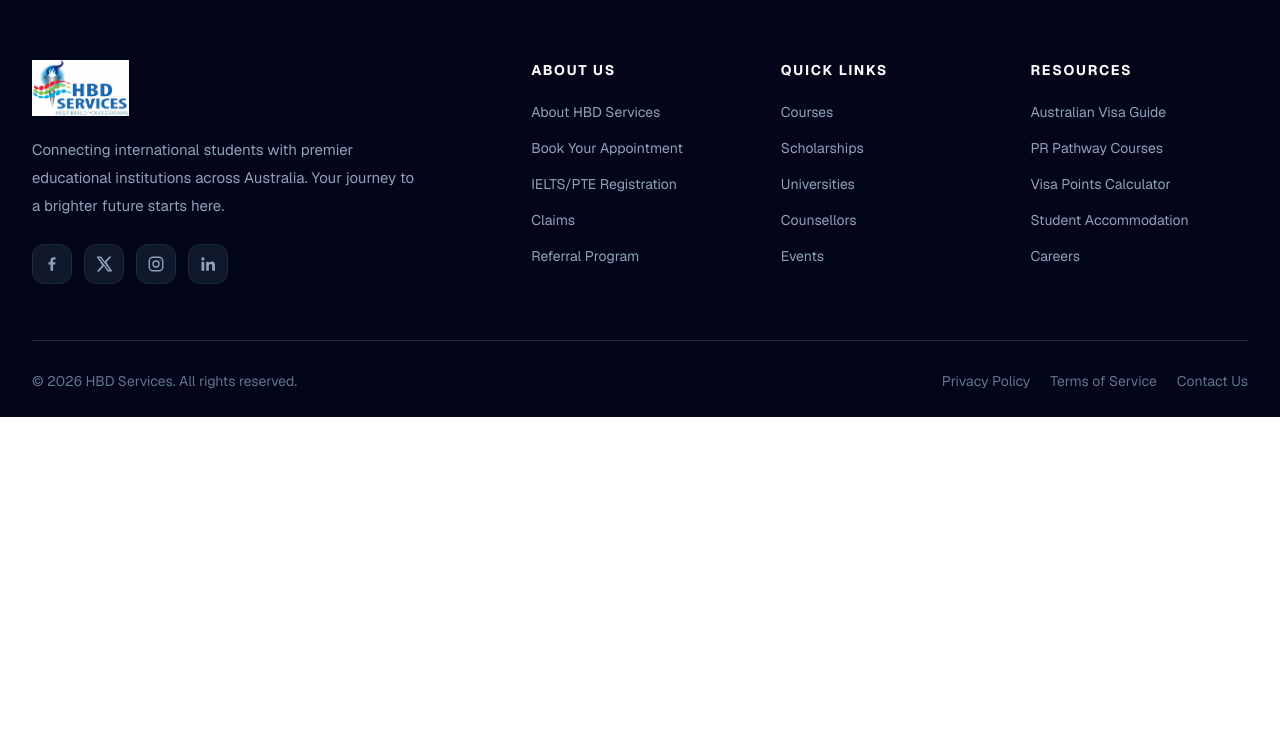
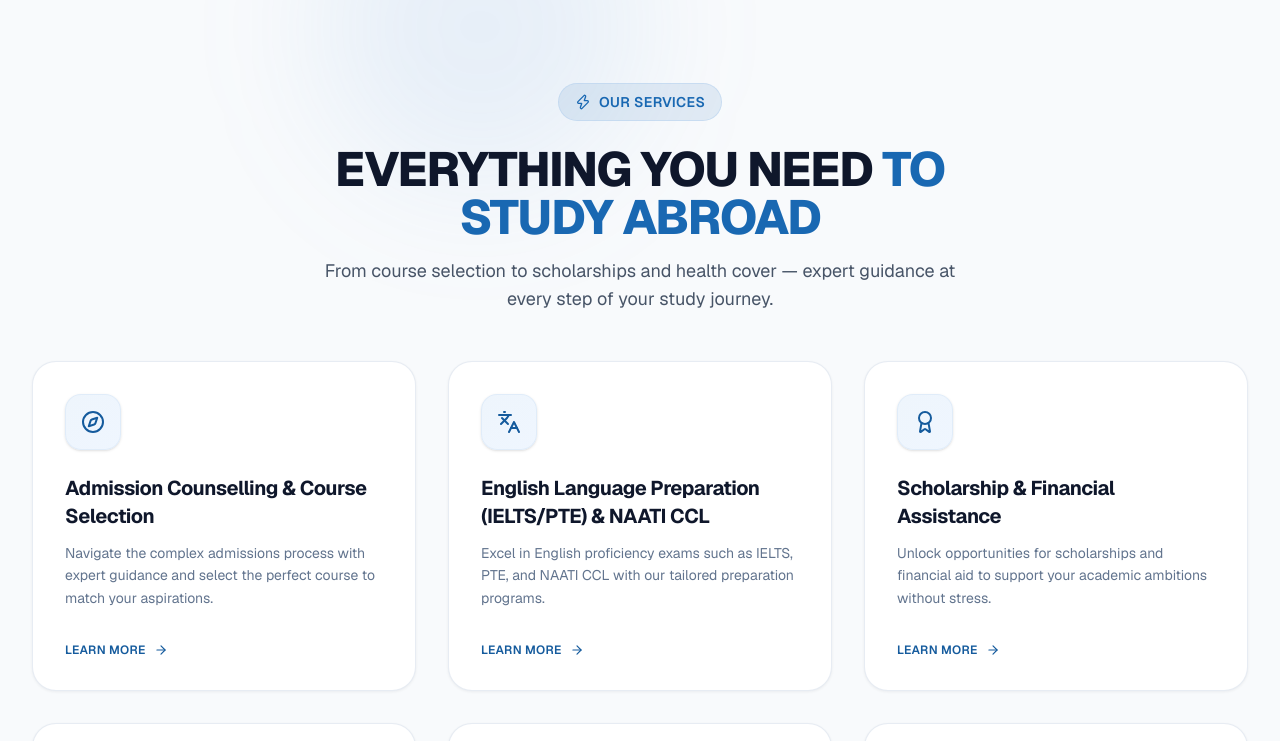
Before and after one commit to mannan608/hbd-services-next-app, a Next.js app: page / in a window 1280 px wide. Shown: the part 2600-3341 px from the top of the page. Before the commit the page ends 3017 px from the top, so only its background shows below. Built offline with nearby package versions, Linux system fonts and the light colour scheme; no server answers.

Commit message:
feat(src): update page.tsx
- 1 file changed: 2 insertions(+)

```diff
--- /dev/null
+++ b/src/app/components/Services/ServiceCard.tsx
@@ -0,0 +1,79 @@
+
+"use client";
+
+import {
+  Compass,
+  Languages,
+  Award,
+  ShieldCheck,
+  RefreshCw,
+  Briefcase,
+  ArrowRight,
+  type LucideIcon,
+} from "lucide-react";
+import { useInView } from "@/hooks/useInView";
+
+/* ── Types ─────────────────────────────────────────────── */
+export interface ServiceItem {
+  id: string;
+  title: string;
+  description: string;
+  icon: string;
+}
+
+// Map string keys from JSON to actual Lucide icons
+const iconMap: Record<string, LucideIcon> = {
+  Compass,
+  Languages,
+  Award,
+  ShieldCheck,
+  RefreshCw,
+  Briefcase,
+};
+
+
+
+interface ServiceCardProps {
+  service: ServiceItem;
+  index: number;
+}
+
+const ServiceCard = ({ service, index }: ServiceCardProps) => {
+  const { ref, visible } = useInView();
+
+  const IconComponent = iconMap[service.icon] || Briefcase;
+  return (
+    <article
+      ref={ref}
+      style={{ transitionDelay: `${(index % 3) * 80}ms` }}
+      className={`group relative flex flex-col justify-between overflow-hidden rounded-3xl border border-slate-200/80 bg-white p-7 sm:p-8 shadow-[0_1px_3px_rgba(15,23,42,0.06)] transition-all duration-700 ease-out hover:-translate-y-1.5 hover:border-brand-200 hover:shadow-[0_20px_40px_-15px_rgba(15,23,42,0.12)] dark:border-neutral-800 dark:bg-neutral-900 ${
+        visible ? "translate-y-0 opacity-100" : "translate-y-8 opacity-0"
+      }`}
+    >
+      <div>
+        {/* Icon Container */}
+        <div className="flex h-14 w-14 items-center justify-center rounded-2xl bg-gradient-to-br from-brand-50 to-blue-50 text-brand-600 border border-brand-100/60 shadow-sm transition-all duration-500 ease-out group-hover:scale-110 group-hover:bg-brand-500 group-hover:text-brand-600 dark:bg-neutral-800 dark:border-neutral-700">
+          <IconComponent className="h-6 w-6 transition-transform duration-500" />
+        </div>
+
+        {/* Text Content */}
+        <div className="mt-6">
+          <h3 className="text-xl font-bold tracking-tight text-slate-900 transition-colors duration-200 group-hover:text-brand-600 dark:text-white">
+            {service.title}
+          </h3>
+          <p className="mt-3 text-sm leading-relaxed text-slate-500 dark:text-neutral-400 line-clamp-3">
+            {service.description}
+          </p>
+        </div>
+      </div>
+
+      {/* Subtle Bottom Action Indicator */}
+      <div className="mt-8 flex items-center gap-2 text-xs font-semibold tracking-wide uppercase text-brand-600  transition-opacity duration-300">
+        <span>Learn More</span>
+        <ArrowRight className="h-3.5 w-3.5 transition-transform duration-300 group-hover:translate-x-1" />
+      </div>
+    </article>
+  )
+}
+
+export default ServiceCard
--- /dev/null
+++ b/src/app/components/Services/ServicesSection.tsx
@@ -0,0 +1,94 @@
+"use client";
+
+import { useInView } from '@/hooks/useInView';
+import { Zap } from 'lucide-react'
+import ServiceCard from './ServiceCard';
+
+
+const services=[
+  {
+    "id": "admission-counselling",
+    "title": "Admission Counselling & Course Selection",
+    "description": "Navigate the complex admissions process with expert guidance and select the perfect course to match your aspirations.",
+    "icon": "Compass"
+  },
+  {
+    "id": "language-prep",
+    "title": "English Language Preparation (IELTS/PTE) & NAATI CCL",
+    "description": "Excel in English proficiency exams such as IELTS, PTE, and NAATI CCL with our tailored preparation programs.",
+    "icon": "Languages"
+  },
+  {
+    "id": "scholarship",
+    "title": "Scholarship & Financial Assistance",
+    "description": "Unlock opportunities for scholarships and financial aid to support your academic ambitions without stress.",
+    "icon": "Award"
+  },
+  {
+    "id": "health-cover",
+    "title": "Arranging Health Cover OSHC/OVHC",
+    "description": "Ensure your well-being with hassle-free arrangements for Overseas Student Health Cover (OSHC) or Visitor Cover (OVHC).",
+    "icon": "ShieldCheck"
+  },
+  {
+    "id": "provider-changing",
+    "title": "Course Provider Changing",
+    "description": "Explore options for changing course providers seamlessly to optimize your educational experience and growth.",
+    "icon": "RefreshCw"
+  },
+  {
+    "id": "professional-year",
+    "title": "Professional Year Admission",
+    "description": "Secure admission into professional year programs to kickstart your career journey in your chosen field.",
+    "icon": "Briefcase"
+  }
+]
+
+const ServicesSection = () => {
+     const { ref, visible } = useInView();
+  return (
+        <section className="relative overflow-hidden bg-slate-50 pb-16 pt-10 dark:bg-slate-950 md:pb-24">
+      {/* Ambient glows */}
+      <div className="pointer-events-none absolute -top-32 left-1/4 h-80 w-80 rounded-full bg-brand-400/10 blur-3xl" />
+      <div className="pointer-events-none absolute -bottom-32 right-1/4 h-80 w-80 rounded-full bg-brand-400/10 blur-3xl" />
+
+      <div className="relative mx-auto max-w-7xl px-4 sm:px-6 lg:px-8">
+        {/* Header */}
+        <div
+          ref={ref}
+          className={`mx-auto max-w-2xl py-12 text-center transition-all duration-700 ${
+            visible ? "translate-y-0 opacity-100" : "translate-y-10 opacity-0"
+          }`}
+        >
+          <div className="mb-6 inline-flex items-center gap-2 rounded-full border border-brand-200/60 bg-brand-500/10 px-4 py-2">
+            <Zap className="h-4 w-4 text-brand-500" />
+            <span className="text-sm font-semibold uppercase tracking-wide text-brand-500">
+              Our Services
+            </span>
+          </div>
+
+          <h1 className="text-2xl font-extrabold uppercase tracking-tight text-slate-900 sm:text-3xl md:text-4xl lg:text-5xl dark:text-white">
+            Everything You Need{" "}
+            <span className="bg-gradient-to-r from-brand-500 to-brand-500 bg-clip-text text-transparent">
+              To Study Abroad
+            </span>
+          </h1>
+
+          <p className="mx-auto mt-4 max-w-2xl text-base text-neutral-600 sm:text-lg dark:text-neutral-400">
+            From course selection to scholarships and health cover — expert
+            guidance at every step of your study journey.
+          </p>
+        </div>
+
+        {/* Grid */}
+        <div className="grid grid-cols-1 gap-6 sm:grid-cols-2 sm:gap-8 lg:grid-cols-3">
+           {services.map((service, index) => (
+            <ServiceCard key={service.id} service={service} index={index} />
+          ))}
+        </div>
+      </div>
+    </section>
+  )
+}
+
+export default ServicesSection
--- a/src/app/page.tsx
+++ b/src/app/page.tsx
@@ -1,6 +1,7 @@
 import DestinationSection from "./components/Destinations/DestinationSection";
 import FeaturesSection from "./components/hero/FeaturesSection";
 import HeroSection from "./components/hero/HeroSection";
+import ServicesSection from "./components/Services/ServicesSection";
 
 export default function Home() {
   return (
@@ -8,6 +9,7 @@ export default function Home() {
     <HeroSection />
     <FeaturesSection />
     <DestinationSection />
+    <ServicesSection />
     </div>
   );
 }
```
Also changed, not shown: .commandcode/settings.json (added).
